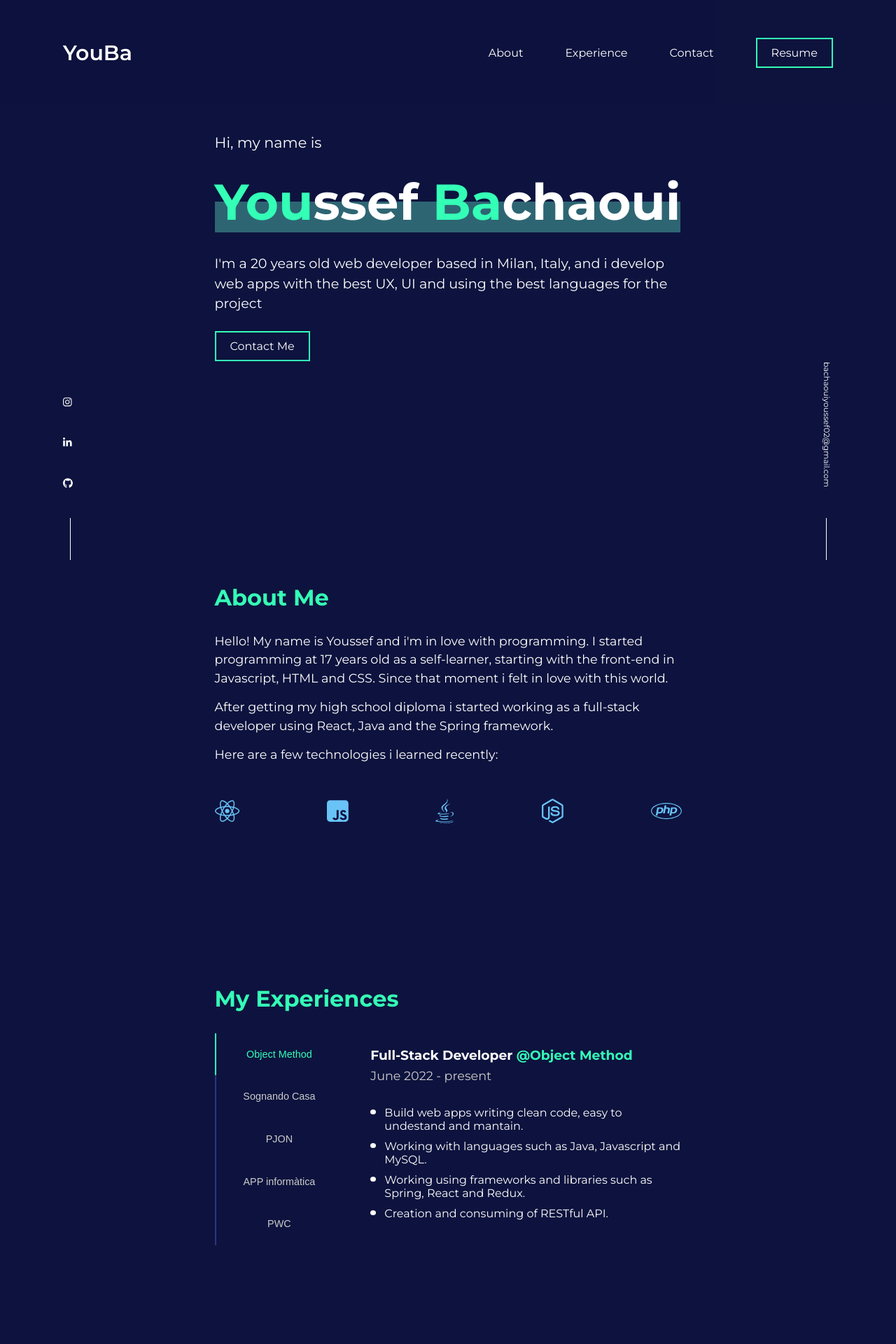
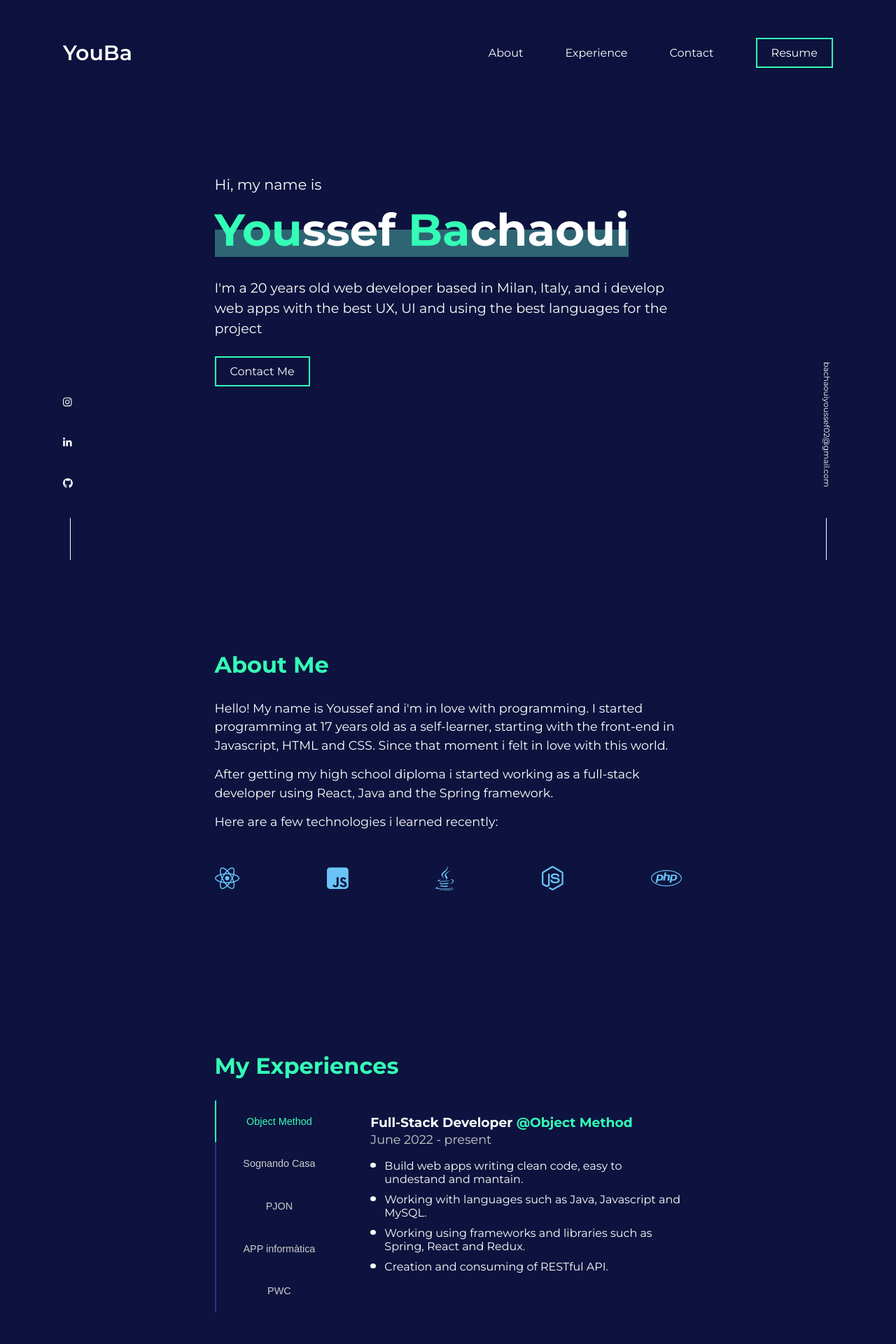
Before and after one commit to YOUBCH/MyPortfolio, a React (Create React App) app: page / in a window 1280 px wide. Shown: the top 1920 px of the page at 70% size. Built offline with nearby package versions, Linux system fonts and the light colour scheme.

Commit message:
link's bug fix on experiences section

```diff
--- a/src/components/experience/Experience.css
+++ b/src/components/experience/Experience.css
@@ -48,7 +48,7 @@ button.company-btn:hover {
 }
 
 .experience-description {
-    display: grid;
+    visibility: hidden;
     gap: 5px;
     position: absolute;
     opacity: 0;
@@ -92,10 +92,11 @@ button.company-btn:hover {
 }
 
 .visible {
+    visibility: visible;
     opacity: 1;
     transition-delay: 150ms;
+    animation: makeVisible 1s ease-in-out;
 }
-
 
 @media (max-width: 768px) {
     #experience {
--- a/src/components/experience/Experience.js
+++ b/src/components/experience/Experience.js
@@ -64,7 +64,7 @@ function Experience() {
                         </ul>
                     </div>
                     <div className="experience-description app-informatica">
-                        <h3><span>High School Internship - Full-Stack Developer</span><span className="company-link"> @<a href='https://www.pjon.org/' target="_blank">PJON</a></span></h3>
+                        <h3><span>High School Internship - Computer Technician</span><span className="company-link"> @<a href='https://www.appinformatica.com/' target="_blank">APP informatica</a></span></h3>
                         <p className="duration">June 2022 - present</p>
                         <ul className="tasks-list">
                             <li className="task">Build web apps writing clean code, easy to undestand and mantain.</li>
@@ -74,7 +74,7 @@ function Experience() {
                         </ul>
                     </div>
                     <div className="experience-description pwc">
-                        <h3><span>High School Internship - Full-Stack Developer</span><span className="company-link"> @<a href='https://www.pjon.org/' target="_blank">PJON</a></span></h3>
+                        <h3><span>High School Internship - Computer Technician</span><span className="company-link"> @<a href='https://www.pwc.com/it/it.html' target="_blank">PWC</a></span></h3>
                         <p className="duration">June 2022 - present</p>
                         <ul className="tasks-list">
                             <li className="task">Build web apps writing clean code, easy to undestand and mantain.</li>
--- a/src/components/footer/Footer.css
+++ b/src/components/footer/Footer.css
@@ -15,3 +15,9 @@ footer a {
 footer a:hover {
     color: var(--green);
 }
+
+@media (max-width: 768px){
+    footer a {
+        font-size: 0.7rem;
+    }
+}
--- a/src/components/hero/Hero.css
+++ b/src/components/hero/Hero.css
@@ -4,7 +4,7 @@ section.hero {
     flex-direction: column;
     gap: 10px;
     margin: auto;
-    min-height: 88vh;
+    min-height: 100vh;
     align-items: flex-start;
     justify-content: center;
 }
@@ -12,6 +12,7 @@ section.hero {
 section.hero .hero-little-title {
     font-size: 1.3rem;
     color: var(--white);
+    margin-bottom: 0;
 }
 
 .hero-element {
@@ -26,7 +27,7 @@ section.hero .hero-little-title {
 }
 
 .hero-my-name {
-    font-size: 4.5rem;
+    font-size: 4rem;
     position: relative;
     width: fit-content;
     color: var(--white);
```
